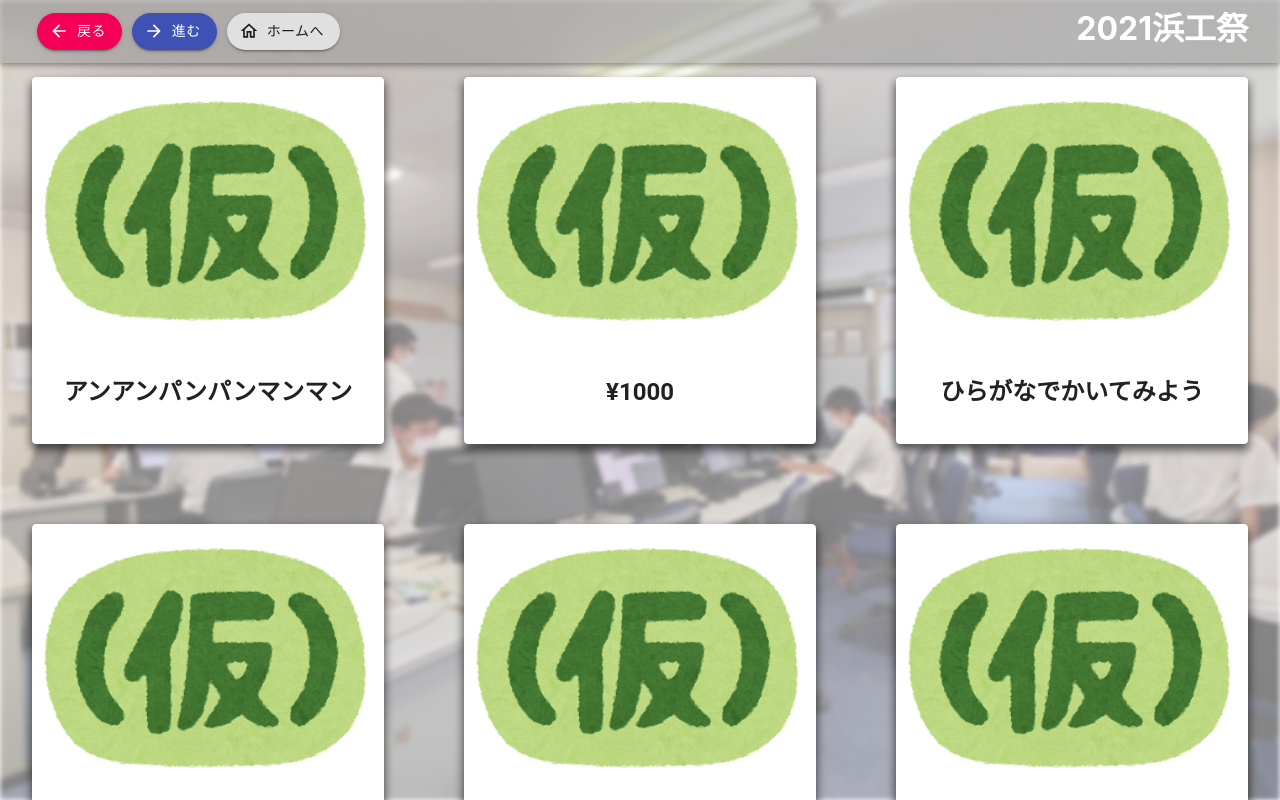
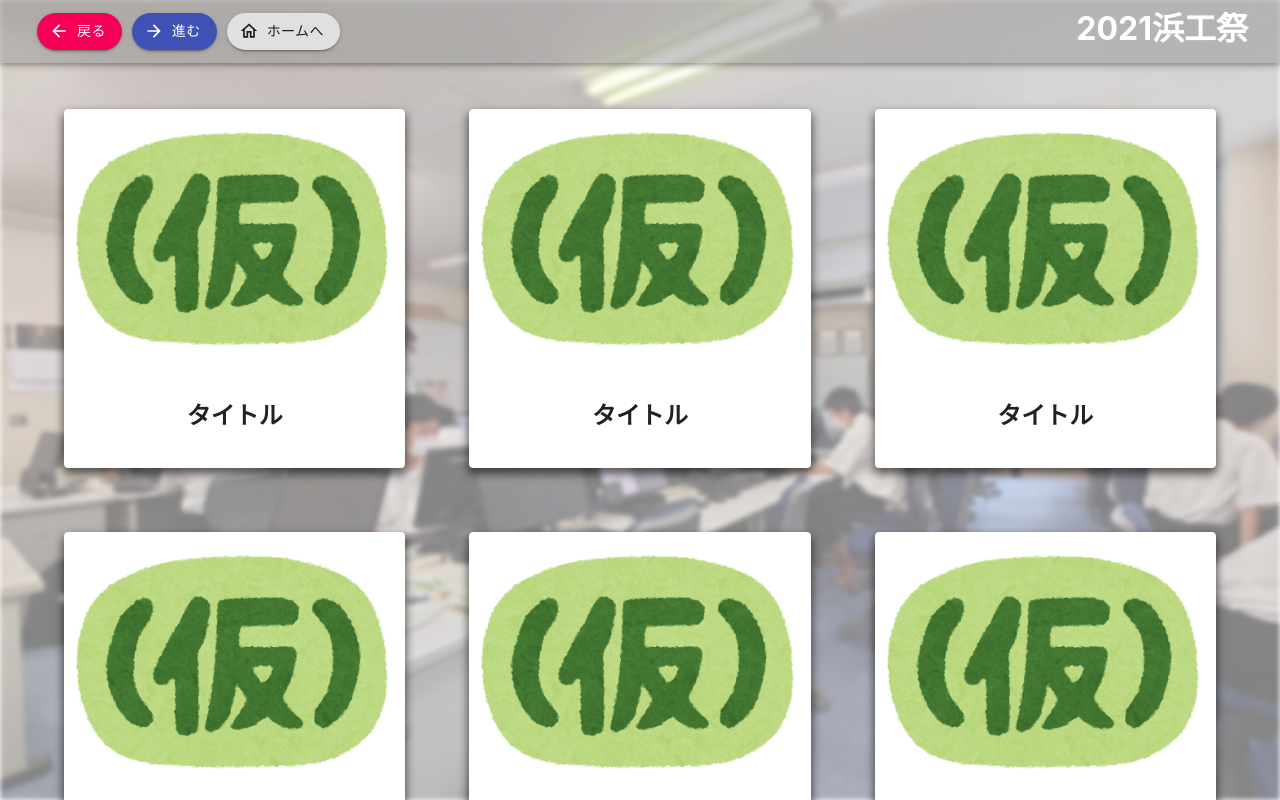
Before and after one commit to hk-p114514/club-product-introduction, a React (Create React App) app in the folder hamako-festival-introduction/: page / in a window 1280 px wide. Shown: the top 800 px of the page. Built offline with nearby package versions, Linux system fonts and the light colour scheme.

Commit message:
展示の表示を中央寄せに修正

```diff
--- a/hamako-festival-introduction/package.json
+++ b/hamako-festival-introduction/package.json
@@ -13,6 +13,7 @@
     "@types/react": "^17.0.0",
     "@types/react-dom": "^17.0.0",
     "animate.css": "^4.1.1",
+    "global": "^4.4.0",
     "react": "^17.0.2",
     "react-dom": "^17.0.2",
     "react-helmet": "^6.1.0",
@@ -22,6 +23,7 @@
     "react-router-dom": "^5.2.0",
     "react-scripts": "4.0.3",
     "react-slick": "^0.28.1",
+    "serve": "^12.0.0",
     "slick-carousel": "^1.8.1",
     "typescript": "^4.1.2",
     "web-vitals": "^1.0.1"
--- /dev/null
+++ b/hamako-festival-introduction/src/components/ListOfExhibits/organisms/PersonalData.css
@@ -0,0 +1,2 @@
+.container {
+}
--- a/hamako-festival-introduction/src/components/ListOfExhibits/organisms/PersonalData.tsx
+++ b/hamako-festival-introduction/src/components/ListOfExhibits/organisms/PersonalData.tsx
@@ -9,16 +9,18 @@ import {
 } from '@material-ui/core';
 import { Link } from 'react-router-dom';
 import { data } from '../../../data/data';
+// import './PersonalData.css';
 
 const PersonalData: FC = () => {
   const classes = useStyle();
 
   return (
-    <Grid container className="exhibits" spacing={10}>
-      {data.map((personalData, i) => {
+    <Grid container className={classes.exhibits} spacing={0}>
+      {data.map((personalData, index) => {
         const { id, title } = personalData;
         return (
-          <Grid item sm={12} md={6} lg={4} key={i}>
+          <>
+            <Grid item sm={12} md={6} lg={4} key={index} className="container">
               <Button
                 className={classes.exhibitLinkButton}
                 style={{
@@ -27,7 +29,10 @@ const PersonalData: FC = () => {
               >
                 <Link to={`no${id}`} className={classes.simpleLink}>
                   <Card>
-                  <img src={data[id].images[0]} className={classes.cardImage} />
+                    <img
+                      src={data[id].images[0]}
+                      className={classes.cardImage}
+                    />
                     <CardHeader
                       title={<h2 className={classes.cardTitle}>{title}</h2>}
                     />
@@ -35,6 +40,7 @@ const PersonalData: FC = () => {
                 </Link>
               </Button>
             </Grid>
+          </>
         );
       })}
     </Grid>
@@ -43,8 +49,12 @@ const PersonalData: FC = () => {
 
 const useStyle = makeStyles(() =>
   createStyles({
+    exhibits: {
+      display: 'flex',
+    },
     exhibitLinkButton: {
-      padding: 0,
+      display: 'block',
+      margin: '0 auto',
       overflow: 'hidden',
       boxShadow: '0px 5px 10px 1px rgba(0, 0, 0, 0.6)',
       transition: '0.1s',
--- a/hamako-festival-introduction/src/components/ListOfExhibits/templates/Exhibits.tsx
+++ b/hamako-festival-introduction/src/components/ListOfExhibits/templates/Exhibits.tsx
@@ -9,7 +9,7 @@ const useStyle = makeStyles(() =>
       margin: '0 auto',
       marginTop: '1%',
     },
-  })
+  }),
 );
 
 // 展示数分の紹介リンク
--- a/hamako-festival-introduction/src/components/singleExhibit/pages/SingleExhibit.css
+++ b/hamako-festival-introduction/src/components/singleExhibit/pages/SingleExhibit.css
@@ -1,5 +1,4 @@
 .container {
-  /* background-color: antiquewhite; */
   margin: 0 auto;
   padding: 32px;
 }
--- a/hamako-festival-introduction/src/data/data.ts
+++ b/hamako-festival-introduction/src/data/data.ts
@@ -28,12 +28,13 @@ const testText = `
 
 const testImage = [sampleImg, sampleImg, sampleImg];
 const testVideo = [sampleVideo];
+const title = 'タイトル';
 
 const data: Data[] = [
   {
     id: 0,
     name: 'レッツ剛田',
-    title: 'アンアンパンパンマンマン',
+    title,
     images: testImage,
     videos: testVideo,
     text: testText,
@@ -41,7 +42,7 @@ const data: Data[] = [
   {
     id: 1,
     name: 'レディー剛田',
-    title: '¥1000',
+    title,
     images: testImage,
     videos: testVideo,
     text: testText,
@@ -49,7 +50,7 @@ const data: Data[] = [
   {
     id: 2,
     name: '浅田澄禅',
-    title: 'ひらがなでかいてみよう',
+    title,
     images: testImage,
     videos: testVideo,
     text: testText,
@@ -57,7 +58,7 @@ const data: Data[] = [
   {
     id: 3,
     name: 'English剛田',
-    title: 'やMountain',
+    title,
     images: testImage,
     videos: testVideo,
     text: testText,
@@ -65,7 +66,7 @@ const data: Data[] = [
   {
     id: 4,
     name: 'レッツ剛田',
-    title: 'アンアンパンパンマンマン',
+    title,
     images: testImage,
     videos: testVideo,
     text: testText,
@@ -73,7 +74,7 @@ const data: Data[] = [
   {
     id: 5,
     name: 'レディー剛田',
-    title: '¥1000',
+    title,
     images: testImage,
     videos: testVideo,
     text: testText,
@@ -81,7 +82,7 @@ const data: Data[] = [
   {
     id: 6,
     name: '浅田澄禅',
-    title: 'ひらがなでかいてみよう',
+    title,
     images: testImage,
     videos: testVideo,
     text: testText,
@@ -89,7 +90,7 @@ const data: Data[] = [
   {
     id: 7,
     name: 'English剛田',
-    title: 'やMountain',
+    title,
     images: testImage,
     videos: testVideo,
     text: testText,
@@ -97,7 +98,7 @@ const data: Data[] = [
   {
     id: 8,
     name: 'レッツ剛田',
-    title: 'アンアンパンパンマンマン',
+    title,
     images: testImage,
     videos: testVideo,
     text: testText,
@@ -105,7 +106,7 @@ const data: Data[] = [
   {
     id: 9,
     name: 'レディー剛田',
-    title: '¥1000',
+    title,
     images: testImage,
     videos: testVideo,
     text: testText,
@@ -113,7 +114,7 @@ const data: Data[] = [
   {
     id: 10,
     name: '浅田澄禅',
-    title: 'ひらがなでかいてみよう',
+    title,
     images: testImage,
     videos: testVideo,
     text: testText,
@@ -121,7 +122,7 @@ const data: Data[] = [
   {
     id: 11,
     name: 'English剛田',
-    title: 'やMountain',
+    title,
     images: testImage,
     videos: testVideo,
     text: testText,
```
Lines whose indentation alone changed are shown as unchanged.
